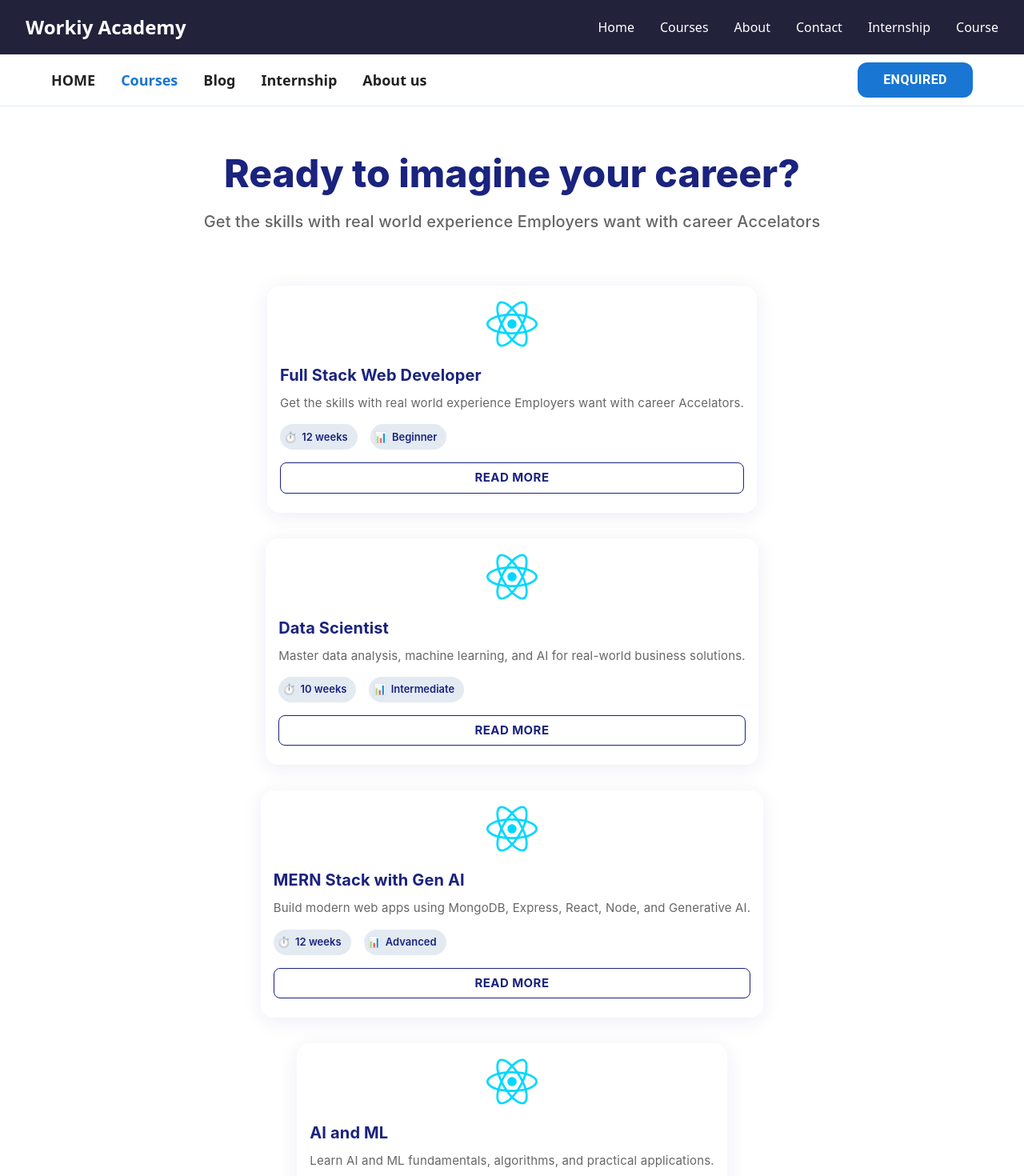
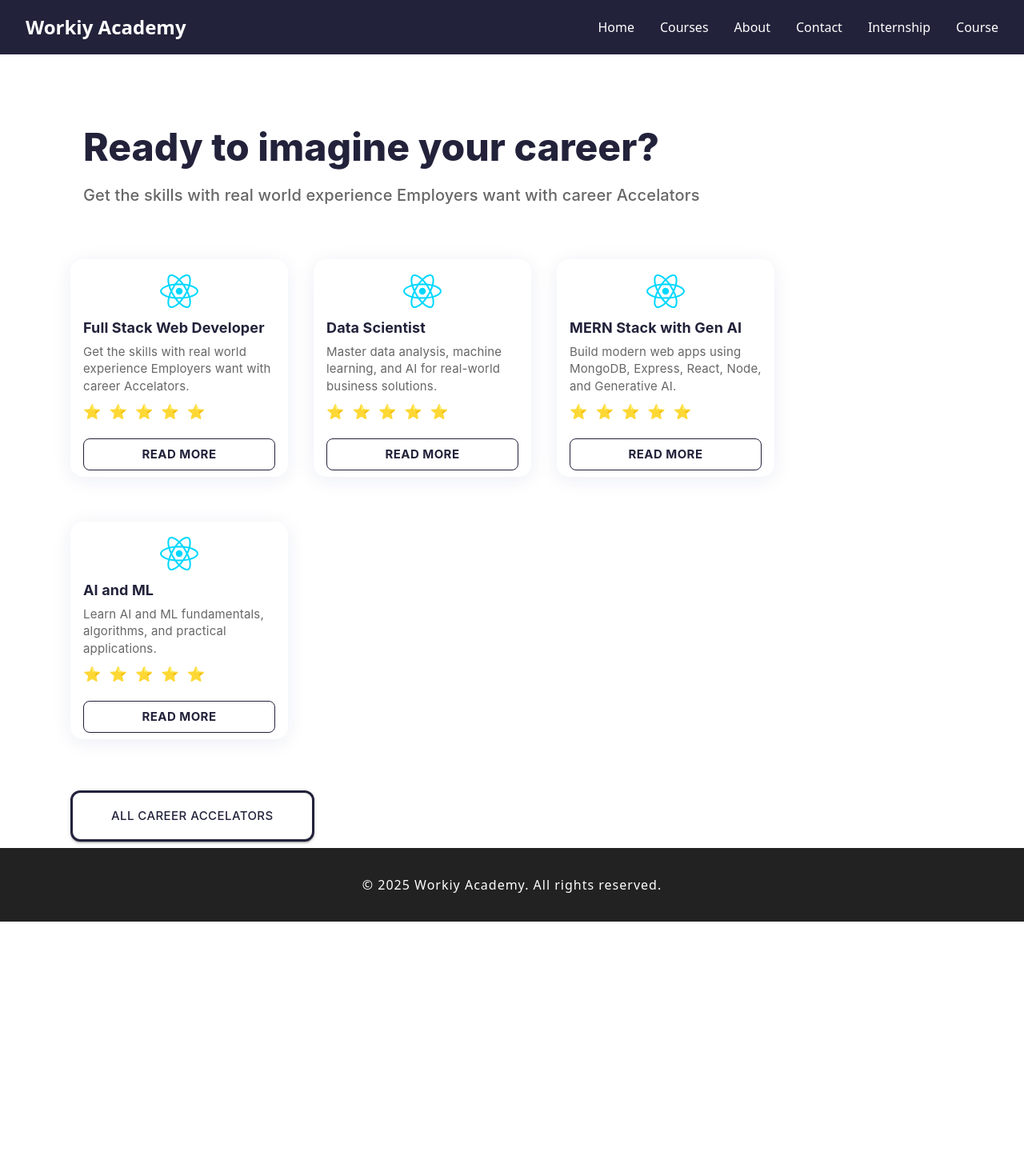
Before and after one commit to workiy-git/workiy-academy-ui, a React (Vite) app: page /courses in a window 1280 px wide. Shown: the top 1470 px of the page at 80% size. After the commit the page ends 1152 px from the top, so only its background shows below. Built offline with nearby package versions, Linux system fonts and the light colour scheme.

Commit message:
14.6 updates
new ui updates

```diff
--- a/src/components/CourseCard.jsx
+++ b/src/components/CourseCard.jsx
@@ -2,22 +2,86 @@ import React from "react";
 import { Card, CardContent, Typography, Chip, Button, Box } from "@mui/material";
 
 const CourseCard = ({ course }) => (
-  <Card elevation={0} sx={{ borderRadius: 4, height: "100%", bgcolor: "#fff", boxShadow: "0px 4px 24px rgba(26, 35, 126, 0.08)", transition: "transform 0.2s, box-shadow 0.2s", '&:hover': { transform: 'translateY(-8px)', boxShadow: "0px 8px 32px rgba(26, 35, 126, 0.16)" } }}>
-    <CardContent>
-      <Box sx={{ display: 'flex', justifyContent: 'center', mb: 2 }}>
-        <img src={course.image} alt={course.title} style={{ width: 64, height: 64 }} />
+  <Card
+    elevation={0}
+    sx={{
+      borderRadius: 4,
+      width: { xs: 200, sm: 220, md: 240 },
+      aspectRatio: '1 / 1',
+      bgcolor: '#fff',
+      boxShadow: '0px 4px 24px rgba(26, 35, 126, 0.08)',
+      transition: 'transform 0.2s, box-shadow 0.2s',
+      mx: 'auto',
+      p: { xs: 1, sm: 1.5, md: 2 },
+      display: 'flex',
+      flexDirection: 'column',
+      justifyContent: 'space-between',
+      alignItems: 'stretch',
+      '&:hover': {
+        transform: 'translateY(-8px)',
+        boxShadow: '0px 8px 32px rgba(26, 35, 126, 0.16)',
+      },
+    }}
+  >
+    <CardContent sx={{ p: 0 }}>
+      <Box sx={{ display: 'flex', justifyContent: 'center', mb: 1 }}>
+        <img
+          src={course.image}
+          alt={course.title}
+          style={{ width: '48px', height: '48px', objectFit: 'contain' }}
+        />
       </Box>
-      <Typography variant="h6" sx={{ color: "#1A237E", fontWeight: 700, mb: 1, fontSize: 20, fontFamily: 'Inter, sans-serif' }} gutterBottom>
+      <Typography
+        variant="h6"
+        sx={{
+          color: '#22223b',
+          fontWeight: 700,
+          mb: 0.5,
+          fontSize: { xs: 16, sm: 17, md: 18 },
+          fontFamily: 'Inter, sans-serif',
+          textAlign: 'left',
+        }}
+        gutterBottom
+      >
         {course.title}
       </Typography>
-      <Typography variant="body2" color="text.secondary" sx={{ mb: 2, fontSize: 15, fontFamily: 'Inter, sans-serif' }}>
+      <Typography
+        variant="body2"
+        color="text.secondary"
+        sx={{
+          mb: 1,
+          fontSize: { xs: 13, sm: 14, md: 15 },
+          fontFamily: 'Inter, sans-serif',
+          textAlign: 'left',
+        }}
+      >
         {course.description}
       </Typography>
-      <Box sx={{ display: "flex", gap: 2, mb: 2 }}>
-        <Chip label={course.duration} sx={{ bgcolor: "#E3EAF2", color: "#1A237E", fontWeight: 600, fontFamily: 'Inter, sans-serif' }} icon={<span>⏱️</span>} />
-        <Chip label={course.level} sx={{ bgcolor: "#E3EAF2", color: "#1A237E", fontWeight: 600, fontFamily: 'Inter, sans-serif' }} icon={<span>📊</span>} />
+      <Box sx={{ display: 'flex', gap: 1, mb: 2, justifyContent: 'left' }}>
+        {[...Array(5)].map((_, i) => (
+          <span key={i} style={{ fontSize: 18, color: '#FFD700', marginRight: 2 }}>⭐</span>
+        ))}
+
       </Box>
-      <Button variant="outlined" color="primary" fullWidth sx={{ fontWeight: 700, borderRadius: 2, fontSize: 15, fontFamily: 'Inter, sans-serif', borderColor: "#1A237E", color: "#1A237E", '&:hover': { bgcolor: "#1A237E", color: "#fff" } }}>Read More</Button>
+
+      <Button
+        variant="outlined"
+        color="primary"
+        fullWidth
+        sx={{
+          fontWeight: 700,
+          borderRadius: 2,
+          fontSize: { xs: 13, sm: 14, md: 15 },
+          fontFamily: 'Inter, sans-serif',
+          borderColor: '#22223b',
+          color: '#22223b',
+          py: 0.7,
+          mt: 0.5,
+          '&:hover': { bgcolor: '#22223b', color: '#fff' },
+        }}
+      >
+        Read More
+      </Button>
     </CardContent>
   </Card>
 );
--- a/src/pages/Courses.jsx
+++ b/src/pages/Courses.jsx
@@ -31,6 +31,26 @@ const courses = [
     duration: "10 weeks",
     level: "Intermediate",
     image: reactImg
+  }, {
+    title: "figma",
+    description: "Learn AI and ML fundamentals, algorithms, and practical applications.",
+    duration: "10 weeks",
+    level: "Intermediate",
+    image: reactImg
+  },
+  {
+    title: "photoshop",
+    description: "Learn AI and ML fundamentals, algorithms, and practical applications.",
+    duration: "10 weeks",
+    level: "Intermediate",
+    image: reactImg
+  },
+  {
+    title: "danvis",
+    description: "Learn AI and ML fundamentals, algorithms, and practical applications.",
+    duration: "10 weeks",
+    level: "Intermediate",
+    image: reactImg
   }
 ];
 
@@ -38,98 +58,56 @@ const courses = [
 const Courses = () => {
   const [showAll, setShowAll] = useState(false);
 
+  // Determine which courses to show
+  const displayedCourses = showAll ? courses : courses.slice(0, 4);
+
   return (
     <Box sx={{ bgcolor: "#F6F8FB", minHeight: "100vh" }}>
-      {/* Header Navigation */}
-      <AppBar position="static" color="default" elevation={0} sx={{ bgcolor: "#fff", boxShadow: "none", borderBottom: "1px solid #E3EAF2" }}>
-        <Toolbar sx={{ justifyContent: "space-between", px: { xs: 2, md: 8 } }}>
-          <Stack direction="row" spacing={4} alignItems="center">
-            <Link href="#" underline="none" color="inherit" sx={{ fontWeight: 700, fontSize: 18 }}>HOME</Link>
-            <Link href="#" underline="none" color="primary" sx={{ fontWeight: 700, fontSize: 18 }}>Courses</Link>
-            <Link href="#" underline="none" color="inherit" sx={{ fontWeight: 700, fontSize: 18 }}>Blog</Link>
-            <Link href="#" underline="none" color="inherit" sx={{ fontWeight: 700, fontSize: 18 }}>Internship</Link>
-            <Link href="#" underline="none" color="inherit" sx={{ fontWeight: 700, fontSize: 18 }}>About us</Link>
-          </Stack>
-          <Button variant="contained" color="primary" sx={{ borderRadius: 3, fontWeight: 700, px: 4, py: 1, fontSize: 16, boxShadow: "none" }}>ENQUIRED</Button>
-        </Toolbar>
-      </AppBar>
-
       {/* Hero Section */}
-      <Box sx={{ py: 7, bgcolor: "#FFFFFF" }}>
-        <Container maxWidth="md">
-          <Box sx={{ display: "flex", flexDirection: "column", alignItems: "center", mb: 3 }}>
-            <Typography variant="h3" align="center" sx={{ fontWeight: 800, mb: 2, color: "#1A237E", fontFamily: 'Inter, sans-serif' }}>
+      <Box sx={{ py: 1, bgcolor: "#FFFFFF" }}>
+        <Container maxWidth="lg" sx={{ ml: { xs: 0, sm: 2, md: 4, lg: 8 } }}>
+          <Box sx={{ display: "flex", flexDirection: "column", alignItems: "flex-start", mb: 3, mt: { xs: 4, sm: 8, md: 10 }, ml: { xs: 0, sm: 1, md: 2 } }}>
+            <Typography variant="h3" align="left" sx={{ fontWeight: 800, mb: 2, color: "#22223b", fontFamily: 'Inter, sans-serif' }}>
               Ready to imagine your career?
             </Typography>
-            <Typography variant="h6" align="center" color="text.secondary" sx={{ mb: 5, fontWeight: 500, fontFamily: 'Inter, sans-serif' }}>
+            <Typography variant="h6" align="left" color="text.secondary" sx={{ mb: 5, fontWeight: 500, fontFamily: 'Inter, sans-serif' }}>
               Get the skills with real world experience Employers want with career Accelators
             </Typography>
           </Box>
-          <Grid container spacing={4} justifyContent="center">
-            {courses.slice(0, 4).map((course, idx) => (
-              <Grid item xs={12} sm={6} md={3} key={idx}>
+          <Grid container spacing={4} justifyContent="flex-start">
+            {displayedCourses.map((course, idx) => (
+              <Grid item xs={12} sm={6} md={3} lg={3} key={idx} sx={{ mb: 3 }}>
                 <CourseCard course={course} />
               </Grid>
             ))}
           </Grid>
-          <Box sx={{ textAlign: "center", mt: 5 }}>
-            <Button variant="contained" color="primary" sx={{ px: 6, py: 2, borderRadius: 3, fontWeight: 800, fontSize: 18, fontFamily: 'Inter, sans-serif', boxShadow: "none" }} onClick={() => setShowAll(true)}>
-              All Career Accelators
-            </Button>
-          </Box>
-          {/* Show all courses below when showAll is true */}
-          {showAll && (
-            <Box sx={{ py: 7, bgcolor: "#F6F8FB" }}>
-              <Container maxWidth="lg">
-                <Typography variant="h4" align="center" sx={{ fontWeight: 800, mb: 4, color: "#1A237E", fontFamily: 'Inter, sans-serif' }}>
-                  All Courses
-                </Typography>
-                <Grid container spacing={4} justifyContent="center">
-                  {courses.map((course, idx) => (
-                    <Grid item xs={12} sm={6} md={3} key={idx}>
-                      <CourseCard course={course} />
-                    </Grid>
-                  ))}
-                </Grid>
-              </Container>
+          {!showAll && (
+            <Box sx={{ textAlign: "left", mt: 5 }}>
+              <Button
+                variant="contained"
+                sx={{
+                  px: 6,
+                  py: 2,
+                  borderRadius: 3,
+                  fontWeight: 500,
+                  fontSize: 15,
+                  fontFamily: 'Inter, sans-serif',
+                  // boxShadow: "none",
+                  backgroundColor: "#fff",
+                  border: '3px solid #22223b', // <-- This sets the border color
+                  color: "#22223b",
+
+                }}
+                onClick={() => setShowAll(true)}
+              >
+                All Career Accelators
+              </Button>
             </Box>
           )}
         </Container>
       </Box>
-
-      {/* Academy Info Section */}
-      <Box sx={{ py: 7 }}>
-        <Container maxWidth="md">
-          <Typography variant="h4" align="center" sx={{ fontWeight: 800, mb: 2, color: "#1A237E", fontFamily: 'Inter, sans-serif' }}>
-            Workiy Academy is the leading Software Training Institute in Chennai
-          </Typography>
-          <Typography variant="body1" align="center" color="text.secondary" sx={{ mb: 2, fontSize: 17, fontFamily: 'Inter, sans-serif', fontWeight: 500 }}>
-            which offers the latest and trending courses with a practical learning experience. In addition to the core curriculum, Workiy often offers a range of support services to help students succeed. These may include mentorship programs, career services, and access to a network of alumni and industry professionals.
-          </Typography>
-        </Container>
-      </Box>
-
-      {/* Footer Section */}
-      <Box sx={{ bgcolor: "#1A237E", color: "#fff", py: 5 }}>
-        <Container maxWidth="md">
-          <Grid container spacing={2}>
-            <Grid item xs={12} sm={6}>
-              <Typography variant="subtitle1" sx={{ fontWeight: 700, fontSize: 18, fontFamily: 'Inter, sans-serif', mb: 1 }}>HOME</Typography>
-              <Typography variant="subtitle1" sx={{ fontWeight: 700, fontSize: 18, fontFamily: 'Inter, sans-serif', mb: 1 }}>Courses</Typography>
-              <Typography variant="subtitle1" sx={{ fontWeight: 700, fontSize: 18, fontFamily: 'Inter, sans-serif', mb: 1 }}>Blog</Typography>
-              <Typography variant="subtitle1" sx={{ fontWeight: 700, fontSize: 18, fontFamily: 'Inter, sans-serif', mb: 1 }}>Internship</Typography>
-              <Typography variant="subtitle1" sx={{ fontWeight: 700, fontSize: 18, fontFamily: 'Inter, sans-serif', mb: 1 }}>About us</Typography>
-            </Grid>
-            <Grid item xs={12} sm={6}>
-              <Typography variant="body2" sx={{ fontSize: 16, fontFamily: 'Inter, sans-serif', mb: 1 }}>#6-183, Ottiyambakkam Road , Chennai - 126</Typography>
-              <Typography variant="body2" sx={{ fontSize: 16, fontFamily: 'Inter, sans-serif', mb: 1 }}>9342483624</Typography>
-              <Typography variant="body2" sx={{ fontSize: 16, fontFamily: 'Inter, sans-serif', mb: 1 }}>hr@Workiy.ca</Typography>
-            </Grid>
-          </Grid>
-        </Container>
-      </Box>
     </Box>
   );
-};
+}
 
 export default Courses;
```
